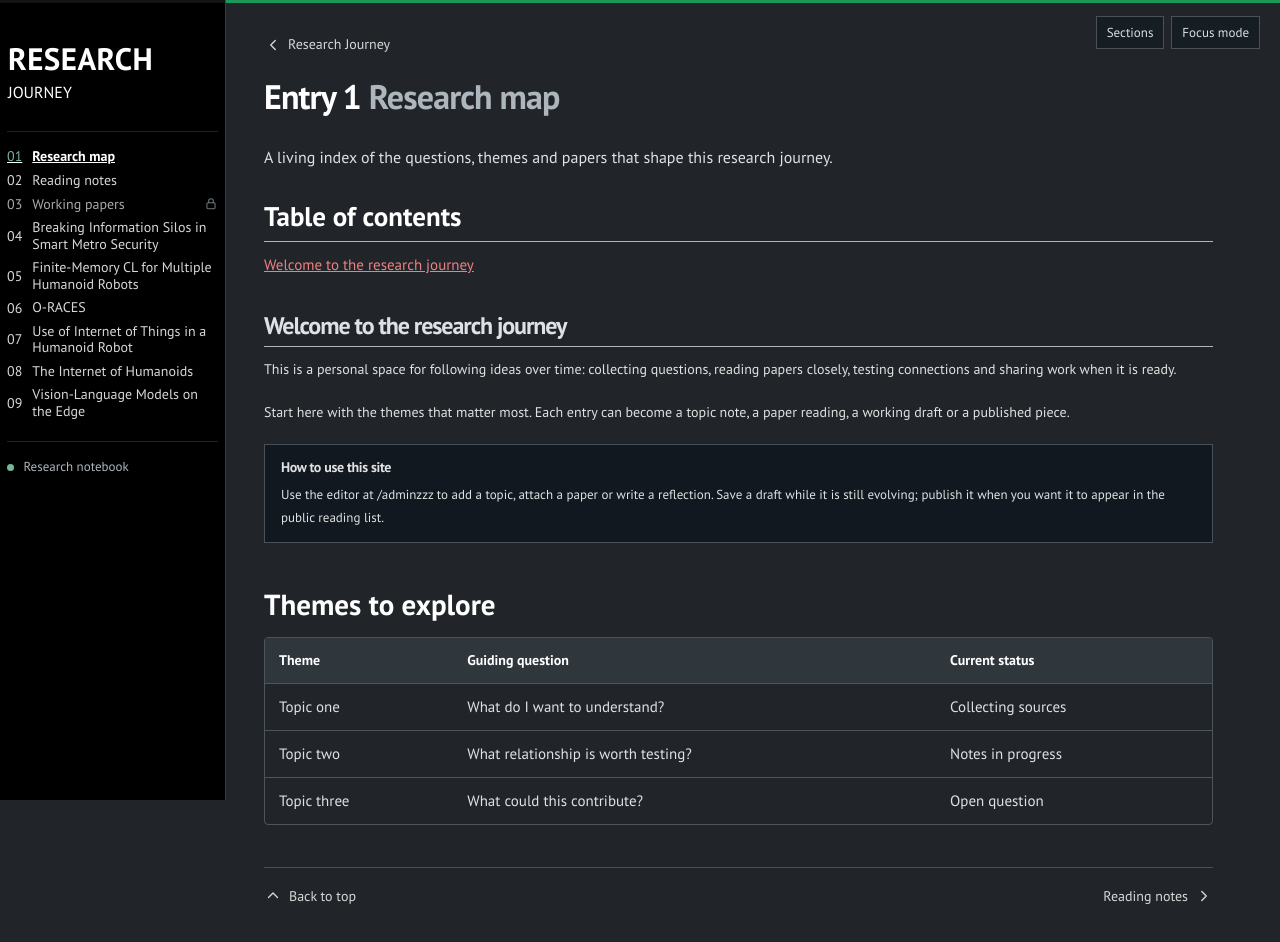
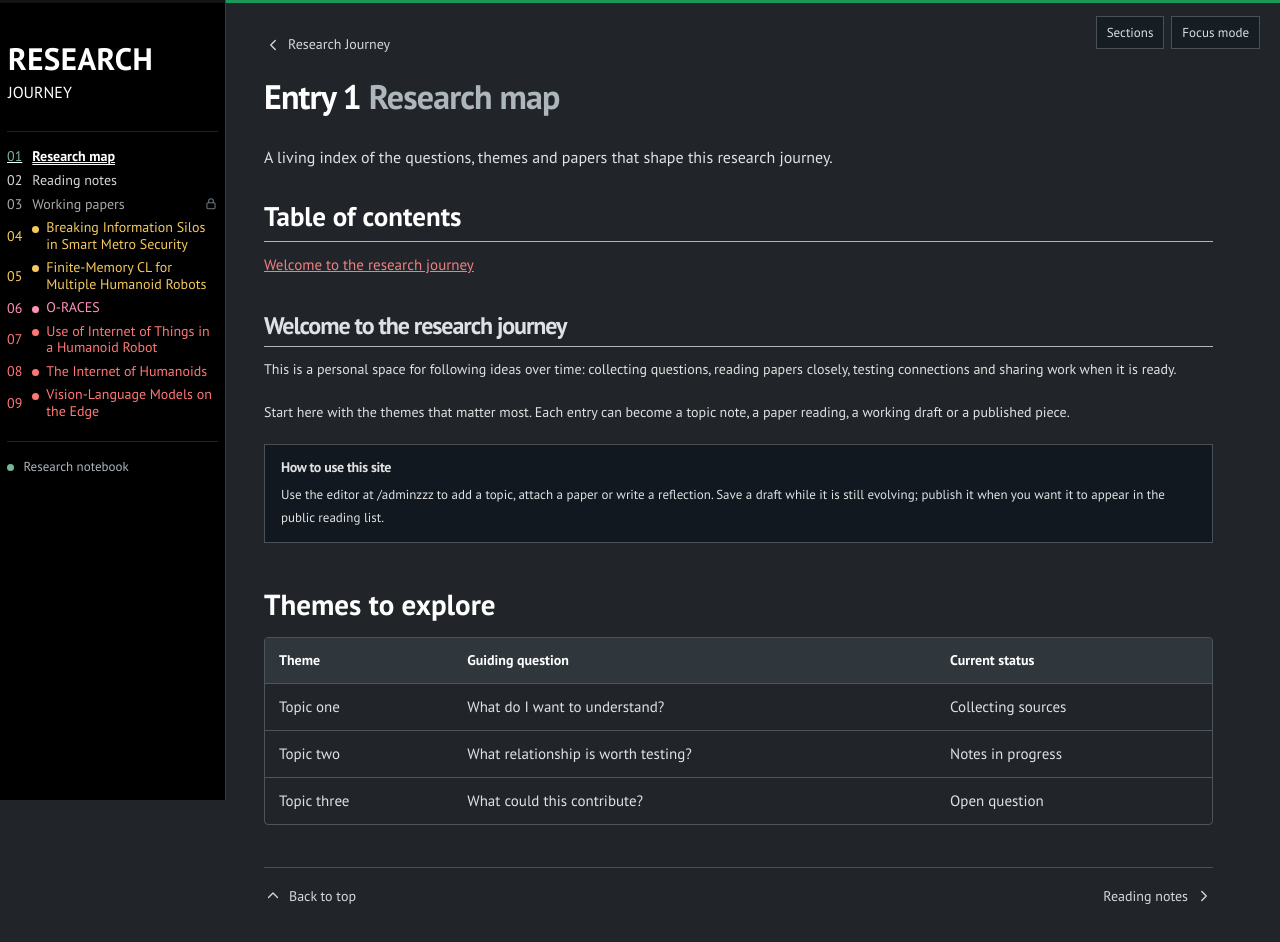
Before and after one commit to khanhthanhh9/aircollides-research, a React (Vite) app: page / in a window 1280 px wide. Shown: the top 942 px of the page. Built offline with nearby package versions, Linux system fonts and the light colour scheme.

Commit message:
Explain O-RACES hybrid testbed and color paper navigation

```diff
--- a/src/App.tsx
+++ b/src/App.tsx
@@ -178,6 +178,22 @@ function WeekMenu({
         </div>
         <div className="week-list">
           {chapters.map((week) => (
+            (() => {
+              const readingStatus = week.blocks.find(
+                (block) => block.type === "status",
+              )?.status;
+              const className = [
+                active === week.slug ? "active-week" : "",
+                week.status !== "published" ? "unavailable" : "",
+                readingStatus ? `reading-${readingStatus}` : "",
+              ]
+                .filter(Boolean)
+                .join(" ");
+              const statusLabel = readingStatus
+                ? ` — reading status: ${readingStatus}`
+                : "";
+
+              return (
                 <a
                   key={week.slug}
                   href={
@@ -192,25 +208,24 @@ function WeekMenu({
                   aria-disabled={week.status !== "published"}
                   aria-label={
                     week.status === "published"
-                  ? `Entry ${week.number}: ${week.title}`
+                      ? `Entry ${week.number}: ${week.title}${statusLabel}`
                       : `Entry ${week.number}: ${week.title} (draft)`
                   }
                   title={week.status !== "published" ? "This entry is still a draft" : undefined}
-              className={
-                active === week.slug
-                  ? "active-week"
-                  : week.status !== "published"
-                    ? "unavailable"
-                    : ""
-              }
+                  className={className}
                 >
                   <span className="week-number">
                     {String(week.number).padStart(2, "0")}
                   </span>
-              <span>{week.title}</span>
+                  <span className="week-title">
+                    {readingStatus && <i className="reading-dot" aria-hidden="true" />}
+                    {week.title}
+                  </span>
                   {week.status !== "published" && <Icon name="lock" size={14} />}
                   {active === week.slug && <span className="current-dot" />}
                 </a>
+              );
+            })()
           ))}
         </div>
       </nav>
--- a/src/styles.css
+++ b/src/styles.css
@@ -2245,6 +2245,31 @@ body {
     background: transparent;
     color: #fff;
     text-decoration: underline;
+  }
+  .week-list a .week-title {
+    display: inline-flex;
+    align-items: flex-start;
+    gap: 7px;
+  }
+  .week-list a .reading-dot {
+    width: 7px;
+    height: 7px;
+    flex: 0 0 7px;
+    border-radius: 999px;
+    margin-top: 0.45em;
+    background: currentColor;
+  }
+  .week-list a.reading-red .week-title,
+  .week-list a.reading-red .week-number { color: #ff7777; }
+  .week-list a.reading-green .week-title,
+  .week-list a.reading-green .week-number { color: #7fd7b5; }
+  .week-list a.reading-yellow .week-title,
+  .week-list a.reading-yellow .week-number { color: #f4c95d; }
+  .week-list a.reading-pink .week-title,
+  .week-list a.reading-pink .week-number { color: #ff91bc; }
+  .week-list a.active-week .week-title {
+    text-decoration: underline;
+    text-underline-offset: 3px;
   }
   .week-number {
     display: inline;
```
Also changed, not shown: src/data.ts (+3 -0 lines). Lines whose indentation alone changed are shown as unchanged.
